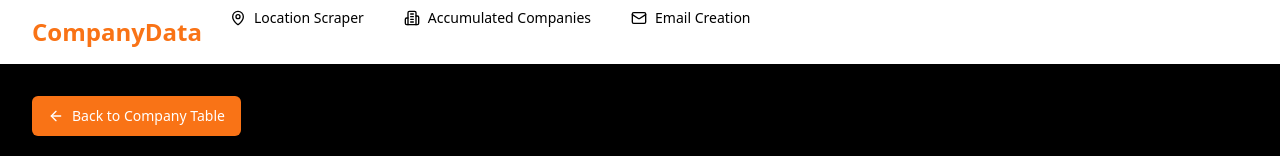
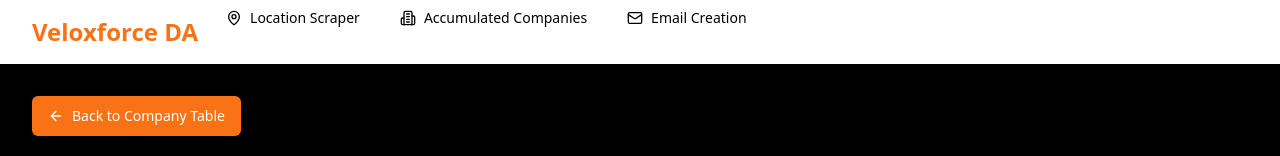
Before and after one commit to Dirk-Tunderman/frontend, a React (Vite) app: page /email-linkedin-creation in a window 1280 px wide. Shown: the top 156 px of the page. Built offline with nearby package versions, Linux system fonts and the light colour scheme.

Commit message:
Rename CompanyData to Veloxforce DA
Updated the application to change the display name from 'CompanyData' to 'Veloxforce DA' in the navigation bar and relevant sections.
[skip gpt_engineer]

```diff
--- a/src/components/Navbar.jsx
+++ b/src/components/Navbar.jsx
@@ -11,7 +11,7 @@ const Navbar = () => {
         <div className="flex justify-between h-16">
           <div className="flex">
             <div className="flex-shrink-0 flex items-center">
-              <span className="text-2xl font-bold text-orange-500">CompanyData</span>
+              <span className="text-2xl font-bold text-orange-500">Veloxforce DA</span>
             </div>
             <div className="hidden sm:ml-6 sm:flex sm:space-x-8">
               {navItems.map((item) => (
```
